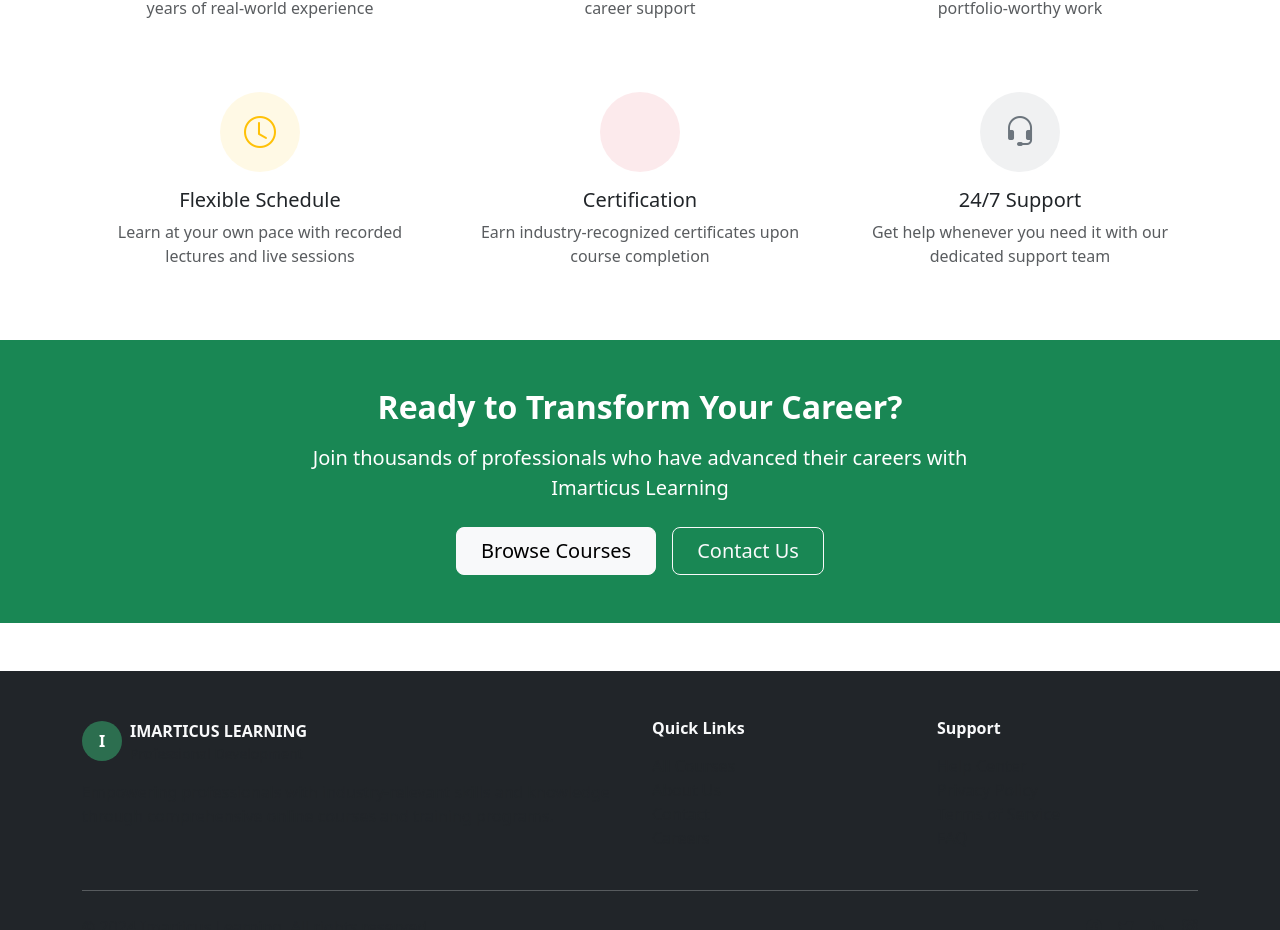
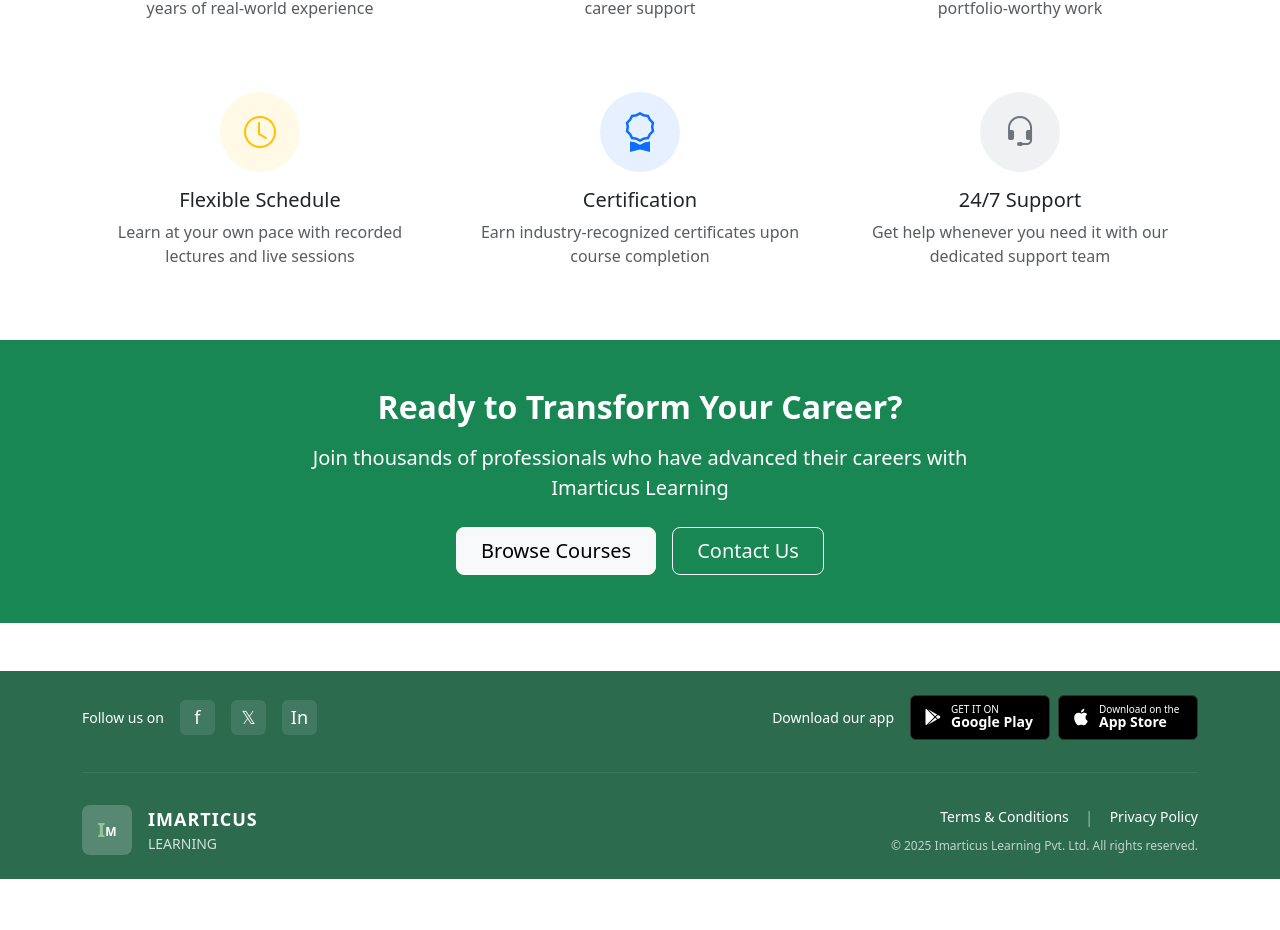
Before and after one commit to VaibHUB17/imartica-assignment, a React (Vite) app in the folder frontend/: page / in a window 1280 px wide. Shown: the part 1096-2026 px from the top of the page. After the commit the page ends 1975 px from the top, so only its background shows below. Built offline with nearby package versions, Linux system fonts and the light colour scheme; no server answers.

Commit message:
frontend changes

```diff
--- a/frontend/src/App.jsx
+++ b/frontend/src/App.jsx
@@ -1,5 +1,5 @@
 import React from 'react';
-import { BrowserRouter as Router, Routes, Route, Navigate } from 'react-router-dom';
+import { BrowserRouter as Router, Routes, Route, Navigate, useLocation } from 'react-router-dom';
 import { AuthProvider } from './context/AuthContext';
 import { ProtectedRoute, AdminRoute, GuestRoute } from './components/ProtectedRoute';
 
@@ -20,10 +20,12 @@ import 'bootstrap/dist/css/bootstrap.min.css';
 import 'bootstrap-icons/font/bootstrap-icons.css';
 import './App.css';
 
-function App() {
+// Component that uses useLocation hook
+function AppContent() {
+  const location = useLocation();
+  const isHomePage = location.pathname === '/';
+
   return (
-    <Router>
-      <AuthProvider>
     <div className="App">
       <Header />
 
@@ -93,8 +95,17 @@ function App() {
         </Routes>
       </main>
 
-          <Footer />
+      {/* Only show footer on homepage */}
+      {isHomePage && <Footer />}
     </div>
+  );
+}
+
+function App() {
+  return (
+    <Router>
+      <AuthProvider>
+        <AppContent />
       </AuthProvider>
     </Router>
   );
--- a/frontend/src/components/Footer.jsx
+++ b/frontend/src/components/Footer.jsx
@@ -3,71 +3,160 @@ import { Container, Row, Col } from 'react-bootstrap';
 
 const Footer = () => {
   return (
-    <footer className="bg-dark text-light py-5 mt-5">
+    <footer style={{ backgroundColor: '#2d6b4f', color: 'white' }} className="py-4 mt-5">
       <Container>
-        <Row>
+        {/* Top section with social media and app downloads */}
+        <Row className="align-items-center mb-4">
           <Col md={6}>
-            <div className="d-flex align-items-center mb-3">
+            <div className="d-flex align-items-center">
+              <span className="me-3" style={{ fontSize: '14px' }}>Follow us on</span>
+              <div className="d-flex gap-3">
+                <a href="#" className="text-white text-decoration-none d-flex align-items-center justify-content-center"
+                   style={{
+                     width: '35px',
+                     height: '35px',
+                     backgroundColor: 'rgba(255,255,255,0.1)',
+                     borderRadius: '6px',
+                     fontSize: '18px',
+                     transition: 'all 0.3s ease'
+                   }}
+                   onMouseOver={(e) => e.target.style.backgroundColor = 'rgba(255,255,255,0.2)'}
+                   onMouseOut={(e) => e.target.style.backgroundColor = 'rgba(255,255,255,0.1)'}>
+                  f
+                </a>
+                <a href="#" className="text-white text-decoration-none d-flex align-items-center justify-content-center"
+                   style={{
+                     width: '35px',
+                     height: '35px',
+                     backgroundColor: 'rgba(255,255,255,0.1)',
+                     borderRadius: '6px',
+                     fontSize: '18px',
+                     transition: 'all 0.3s ease'
+                   }}
+                   onMouseOver={(e) => e.target.style.backgroundColor = 'rgba(255,255,255,0.2)'}
+                   onMouseOut={(e) => e.target.style.backgroundColor = 'rgba(255,255,255,0.1)'}>
+                  𝕏
+                </a>
+                <a href="#" className="text-white text-decoration-none d-flex align-items-center justify-content-center"
+                   style={{
+                     width: '35px',
+                     height: '35px',
+                     backgroundColor: 'rgba(255,255,255,0.1)',
+                     borderRadius: '6px',
+                     fontSize: '18px',
+                     transition: 'all 0.3s ease'
+                   }}
+                   onMouseOver={(e) => e.target.style.backgroundColor = 'rgba(255,255,255,0.2)'}
+                   onMouseOut={(e) => e.target.style.backgroundColor = 'rgba(255,255,255,0.1)'}>
+                  In
+                </a>
+              </div>
+            </div>
+          </Col>
+          <Col md={6} className="text-md-end">
+            <div className="d-flex justify-content-md-end align-items-center">
+              <span className="me-3" style={{ fontSize: '14px' }}>Download our app</span>
+              <div className="d-flex gap-2">
+                {/* Google Play Store */}
+                <a href="#" className="text-decoration-none">
+                  <div
+                    className="d-flex align-items-center"
+                    style={{
+                      backgroundColor: '#000',
+                      color: 'white',
+                      padding: '8px 12px',
+                      borderRadius: '6px',
+                      fontSize: '12px',
+                      minWidth: '140px',
+                      border: '1px solid #333',
+                      transition: 'all 0.3s ease'
+                    }}
+                    onMouseOver={(e) => e.target.style.backgroundColor = '#333'}
+                    onMouseOut={(e) => e.target.style.backgroundColor = '#000'}
+                  >
+                    <svg width="20" height="20" viewBox="0 0 24 24" fill="currentColor" className="me-2">
+                      <path d="M3,20.5V3.5C3,2.91 3.34,2.39 3.84,2.15L13.69,12L3.84,21.85C3.34,21.61 3,21.09 3,20.5M16.81,15.12L6.05,21.34L14.54,12.85L16.81,15.12M20.16,10.81C20.5,11.08 20.75,11.5 20.75,12C20.75,12.5 20.53,12.9 20.18,13.18L17.89,14.5L15.39,12L17.89,9.5L20.16,10.81M6.05,2.66L16.81,8.88L14.54,11.15L6.05,2.66Z"/>
+                    </svg>
+                    <div className="text-start">
+                      <div style={{ fontSize: '10px', lineHeight: '1' }}>GET IT ON</div>
+                      <div style={{ fontSize: '14px', fontWeight: 'bold', lineHeight: '1.2' }}>Google Play</div>
+                    </div>
+                  </div>
+                </a>
+                {/* App Store */}
+                <a href="#" className="text-decoration-none">
+                  <div
+                    className="d-flex align-items-center"
+                    style={{
+                      backgroundColor: '#000',
+                      color: 'white',
+                      padding: '8px 12px',
+                      borderRadius: '6px',
+                      fontSize: '12px',
+                      minWidth: '140px',
+                      border: '1px solid #333',
+                      transition: 'all 0.3s ease'
+                    }}
+                    onMouseOver={(e) => e.target.style.backgroundColor = '#333'}
+                    onMouseOut={(e) => e.target.style.backgroundColor = '#000'}
+                  >
+                    <svg width="20" height="20" viewBox="0 0 24 24" fill="currentColor" className="me-2">
+                      <path d="M18.71,19.5C17.88,20.74 17,21.95 15.66,21.97C14.32,22 13.89,21.18 12.37,21.18C10.84,21.18 10.37,21.95 9.1,22C7.79,22.05 6.8,20.68 5.96,19.47C4.25,17 2.94,12.45 4.7,9.39C5.57,7.87 7.13,6.91 8.82,6.88C10.1,6.86 11.32,7.75 12.11,7.75C12.89,7.75 14.37,6.68 15.92,6.84C16.57,6.87 18.39,7.1 19.56,8.82C19.47,8.88 17.39,10.1 17.41,12.63C17.44,15.65 20.06,16.66 20.09,16.67C20.06,16.74 19.67,18.11 18.71,19.5M13,3.5C13.73,2.67 14.94,2.04 15.94,2C16.07,3.17 15.6,4.35 14.9,5.19C14.21,6.04 13.07,6.7 11.95,6.61C11.8,5.46 12.36,4.26 13,3.5Z"/>
+                    </svg>
+                    <div className="text-start">
+                      <div style={{ fontSize: '10px', lineHeight: '1' }}>Download on the</div>
+                      <div style={{ fontSize: '14px', fontWeight: 'bold', lineHeight: '1.2' }}>App Store</div>
+                    </div>
+                  </div>
+                </a>
+              </div>
+            </div>
+          </Col>
+        </Row>
+
+        {/* Divider line */}
+        <hr style={{ borderColor: 'rgba(255, 255, 255, 0.3)', margin: '2rem 0' }} />
+
+        {/* Bottom section with logo and links */}
+        <Row className="align-items-center">
+          <Col md={6}>
+            <div className="d-flex align-items-center">
               <div
-                className="rounded-circle me-2 d-flex align-items-center justify-content-center"
+                className="me-3 d-flex align-items-center justify-content-center"
                 style={{
-                  width: '40px',
-                  height: '40px',
-                  backgroundColor: '#2c6e4f',
-                  color: 'white',
+                  width: '50px',
+                  height: '50px',
+                  backgroundColor: 'rgba(255, 255, 255, 0.2)',
+                  borderRadius: '8px',
+                  fontSize: '20px',
                   fontWeight: 'bold'
                 }}
               >
-                I
+                <span style={{ color: '#90c695' }}>I</span>
+                <span style={{ color: 'white', fontSize: '12px', marginTop: '4px' }}>M</span>
               </div>
               <div>
-                <div className="fw-bold">IMARTICUS LEARNING</div>
-                <div className="small text-muted">Professional Development</div>
+                <div className="fw-bold" style={{ fontSize: '18px', letterSpacing: '1px' }}>
+                  IMARTICUS
+                </div>
+                <div style={{ fontSize: '14px', color: 'rgba(255, 255, 255, 0.8)' }}>
+                  LEARNING
+                </div>
               </div>
             </div>
-            <p className="text-muted">
-              Empowering professionals with industry-relevant skills and knowledge
-              through comprehensive online courses and training programs.
-            </p>
-          </Col>
-          <Col md={3}>
-            <h6 className="fw-bold mb-3">Quick Links</h6>
-            <ul className="list-unstyled">
-              <li><a href="/courses" className="text-muted text-decoration-none">All Courses</a></li>
-              <li><a href="/about" className="text-muted text-decoration-none">About Us</a></li>
-              <li><a href="/contact" className="text-muted text-decoration-none">Contact</a></li>
-              <li><a href="/careers" className="text-muted text-decoration-none">Careers</a></li>
-            </ul>
-          </Col>
-          <Col md={3}>
-            <h6 className="fw-bold mb-3">Support</h6>
-            <ul className="list-unstyled">
-              <li><a href="/help" className="text-muted text-decoration-none">Help Center</a></li>
-              <li><a href="/privacy" className="text-muted text-decoration-none">Privacy Policy</a></li>
-              <li><a href="/terms" className="text-muted text-decoration-none">Terms of Service</a></li>
-              <li><a href="/faq" className="text-muted text-decoration-none">FAQ</a></li>
-            </ul>
-          </Col>
-        </Row>
-        <hr className="my-4" />
-        <Row>
-          <Col md={6}>
-            <p className="text-muted mb-0">&copy; 2024 Imarticus Learning. All rights reserved.</p>
           </Col>
           <Col md={6} className="text-md-end">
-            <div className="d-flex justify-content-md-end gap-3">
-              <a href="#" className="text-muted">
-                <i className="bi bi-facebook"></i>
+            <div className="d-flex justify-content-md-end align-items-center flex-wrap gap-3">
+              <a href="/terms" className="text-white text-decoration-none" style={{ fontSize: '14px' }}>
+                Terms & Conditions
               </a>
-              <a href="#" className="text-muted">
-                <i className="bi bi-twitter"></i>
+              <span style={{ color: 'rgba(255, 255, 255, 0.5)' }}>|</span>
+              <a href="/privacy" className="text-white text-decoration-none" style={{ fontSize: '14px' }}>
+                Privacy Policy
               </a>
-              <a href="#" className="text-muted">
-                <i className="bi bi-linkedin"></i>
-              </a>
-              <a href="#" className="text-muted">
-                <i className="bi bi-instagram"></i>
-              </a>
+            </div>
+            <div className="mt-2" style={{ fontSize: '12px', color: 'rgba(255, 255, 255, 0.7)' }}>
+              © 2025 Imarticus Learning Pvt. Ltd. All rights reserved.
             </div>
           </Col>
         </Row>
--- a/frontend/src/pages/HomePage.jsx
+++ b/frontend/src/pages/HomePage.jsx
@@ -191,9 +191,9 @@ const HomePage = () => {
             <Col md={4}>
               <Card className="border-0 h-100 text-center">
                 <Card.Body className="py-4">
-                  <div className="bg-danger bg-opacity-10 rounded-circle mx-auto mb-3 d-flex align-items-center justify-content-center"
+                  <div className="bg-primary bg-opacity-10 rounded-circle mx-auto mb-3 d-flex align-items-center justify-content-center"
                        style={{ width: '80px', height: '80px' }}>
-                    <i className="bi bi-certificate text-danger" style={{ fontSize: '2rem' }}></i>
+                    <i className="bi bi-award text-primary" style={{ fontSize: '2.5rem' }}></i>
                   </div>
                   <Card.Title className="h5">Certification</Card.Title>
                   <Card.Text className="text-muted">
```
Also changed, not shown: frontend/public/apple-icon.png (added), frontend/public/google-store.jpg (added). Lines whose indentation alone changed are shown as unchanged.
